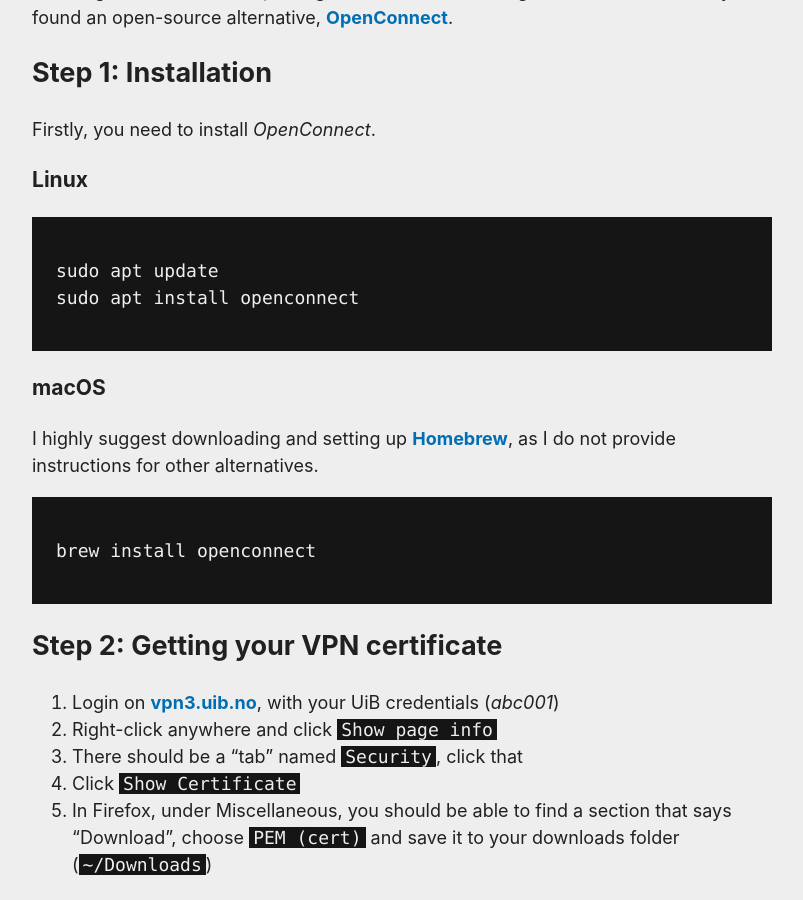
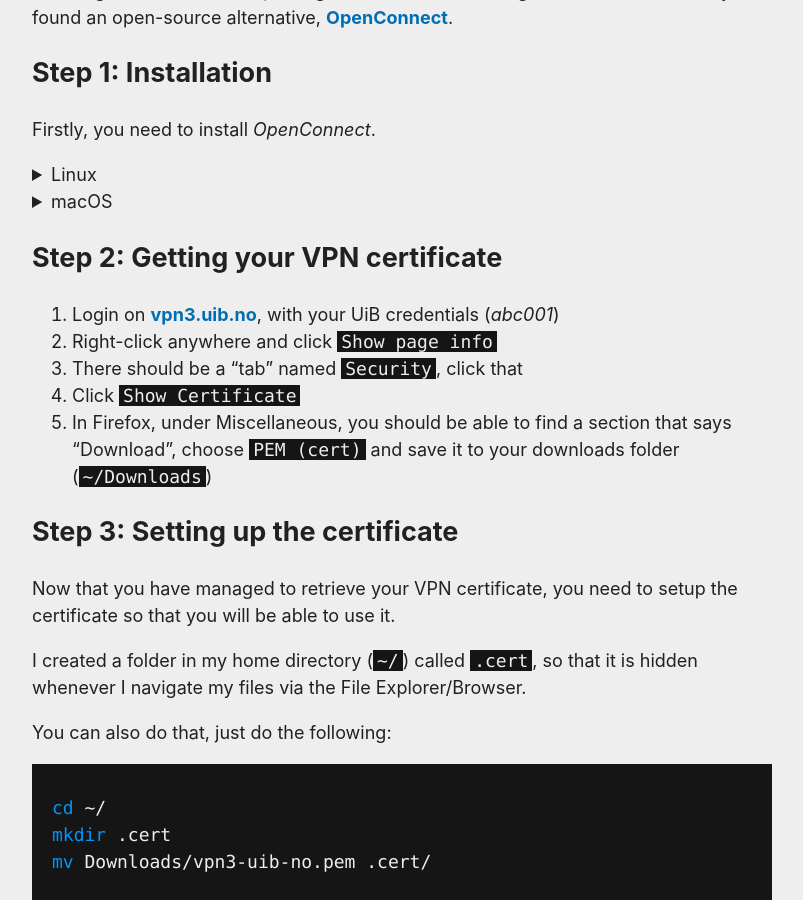
Before and after one commit to timharek/timharek.no, a Jekyll site: the page built from _posts/2021-02-18-uib-vpn-without-cisco.md, in a window 1280 px wide and 900 px high, scrolled down 480 px. Shown: the whole window, without its empty margins (238-1041 px from the left). Built offline with Jekyll 4.4.1, drawn with Linux system fonts in a browser that asks for light colours.

Commit message:
chore: Added foldable instruction to post

````diff
--- a/_posts/2021-02-18-uib-vpn-without-cisco.md
+++ b/_posts/2021-02-18-uib-vpn-without-cisco.md
@@ -10,19 +10,17 @@ If you are a student at the University of Bergen (UiB), you might have discovere
 
 ## Step 1: Installation
 Firstly, you need to install _OpenConnect_.
-
-### Linux
-```
-sudo apt update
+<details>
+    <summary>Linux</summary>
+    <div class="language-plaintext highlighter-rouge"><div class="highlight"><pre class="highlight"><code>sudo apt update
 sudo apt install openconnect
-```
-
-### macOS
-I highly suggest downloading and setting up [Homebrew](https://brew.sh), as I do not provide instructions for other alternatives.
-
-```
-brew install openconnect
-```
+</code></pre></div></div>
+</details>
+<details>
+    <summary>macOS</summary>
+    <div class="language-plaintext highlighter-rouge"><div class="highlight"><pre class="highlight"><code>brew install openconnect
+</code></pre></div></div>
+</details>
 
 ## Step 2: Getting your VPN certificate
 1. Login on [vpn3.uib.no](https://vpn3.uib.no), with your UiB credentials (_abc001_)
````
Also changed, not shown: Gemfile.lock.
